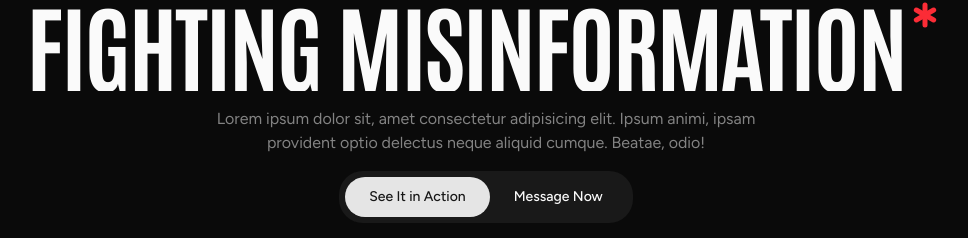
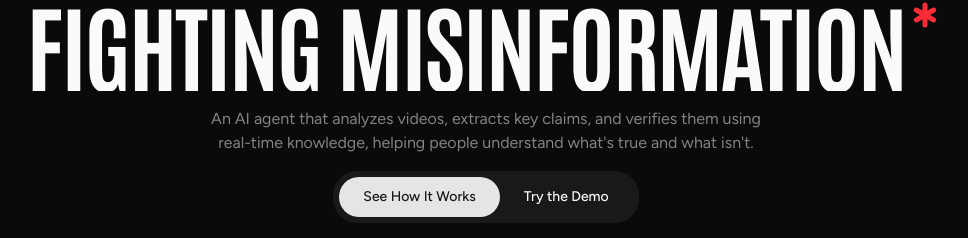
Before and after one commit to Trex-Hub/press0-dashbaord, a Next.js app: page / in a window 1280 px wide. Shown: the part 177-415 px from the top of the page, without its empty margins (154-1122 px from the left). Built offline with nearby package versions, Linux system fonts and the light colour scheme; no server answers.

Commit message:
feat(pages): added skeleton pages to prevent 404's

```diff
--- /dev/null
+++ b/src/app/(public)/demo/page.tsx
@@ -0,0 +1,9 @@
+const DemoPage = () => {
+  return (
+    <div className='flex flex-col w-full min-h-screen items-center justify-center'>
+      <h1 className='text-4xl font-bold'>Web Based Demo Coming Soon</h1>
+    </div>
+  );
+};
+
+export default DemoPage;
--- /dev/null
+++ b/src/app/(public)/how-it-works/page.tsx
@@ -0,0 +1,9 @@
+const HowItWorksPage = () => {
+  return (
+    <div className='flex flex-col w-full min-h-screen items-center justify-center'>
+      <h1 className='text-4xl font-bold'>Documenting it Soon.</h1>
+    </div>
+  );
+};
+
+export default HowItWorksPage;
--- a/src/app/page.tsx
+++ b/src/app/(public)/page.tsx
@@ -9,8 +9,6 @@ import DummyConversation from '@/src/components/organisms/dummy-conversation';
 import { Asterisk, Rss, ShieldCheck, Globe } from 'lucide-react';
 // NEXT
 import Link from 'next/link';
-// CONSTANTS
-import { WHATSAPP_CHAT_URL } from '@/src/utils/constant';
 
 const Home = () => {
   return (
@@ -41,17 +39,16 @@ const Home = () => {
           />
         </div>
         <p className='text-muted-foreground/80 max-w-xl'>
-          Lorem ipsum dolor sit, amet consectetur adipisicing elit. Ipsum animi,
-          ipsam provident optio delectus neque aliquid cumque. Beatae, odio!
+          An AI agent that analyzes videos, extracts key claims, and verifies
+          them using real-time knowledge, helping people understand what&apos;s
+          true and what isn&apos;t.
         </p>
         <div className='bg-muted-foreground/10 flex rounded-3xl p-1.5'>
           <Button className='rounded-3xl' size={'lg'} asChild>
-            <Link href='/demo'>See It in Action</Link>
+            <Link href='/how-it-works'>See How It Works</Link>
           </Button>
           <Button className='rounded-3xl' variant={'ghost'} size={'lg'} asChild>
-            <Link href={WHATSAPP_CHAT_URL} target='_blank'>
-              Message Now
-            </Link>
+            <Link href='/demo'>Try the Demo</Link>
           </Button>
         </div>
         <div className='flex flex-col items-center justify-center w-full h-full'>
```
